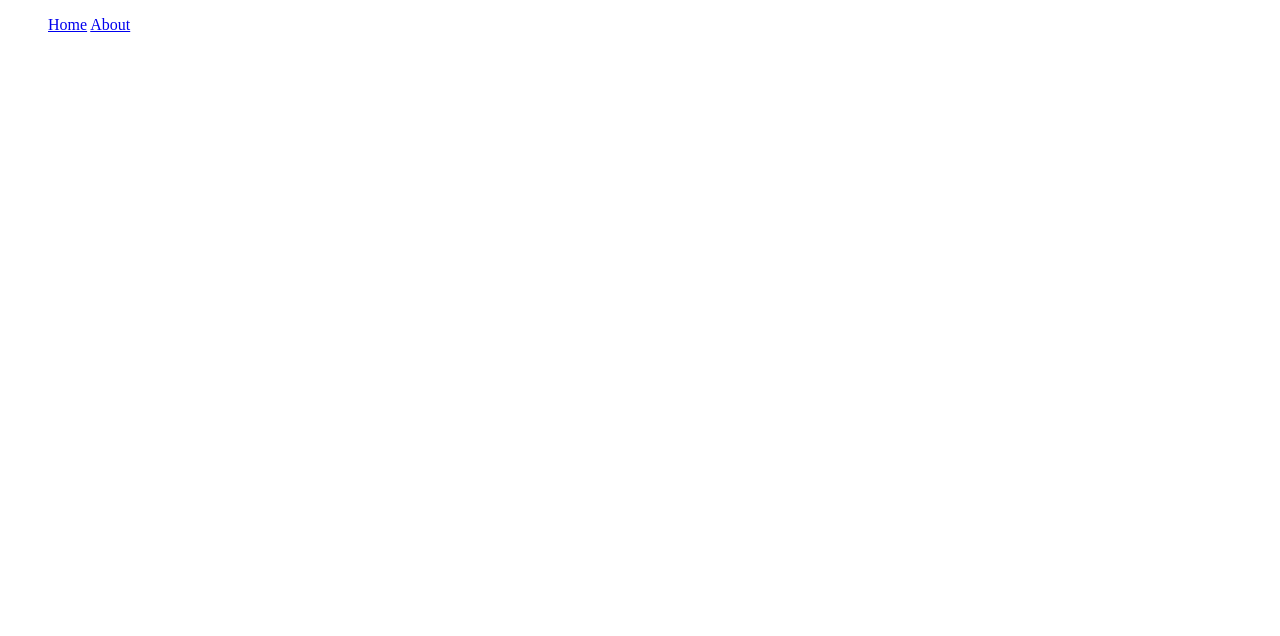
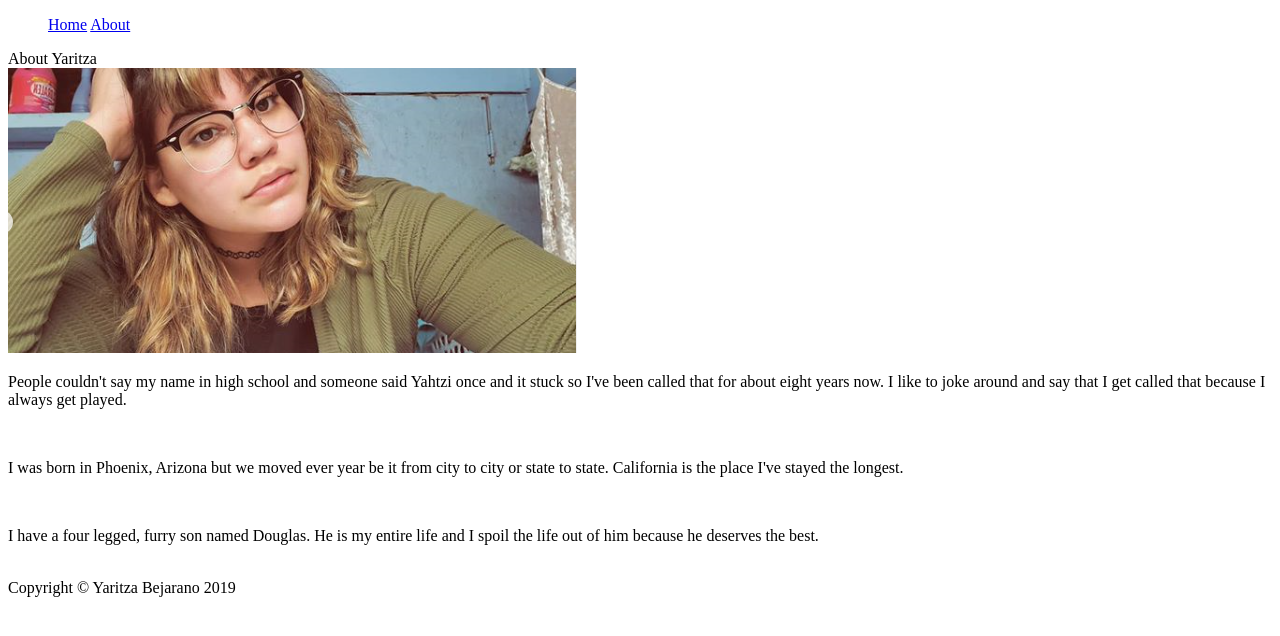
Before and after one commit to yahtzi/CISAssignment-02, a plain HTML site: page about.html in a window 1280 px wide. Drawn offline with Linux system fonts and the light colour scheme.

Commit message:
I added the pictures and html to the about page

```diff
--- a/about.html
+++ b/about.html
@@ -14,5 +14,16 @@
             <a href="about.html">About</a>
         </ul>
     </nav>
+
+    <header>About Yaritza</header>
+    <img src="images/YaritzaBej.png" alt="Yaritza Bejarano in her laundry room being narcissistic">
+    <p>People couldn't say my name in high school and someone said Yahtzi once and it stuck so I've been called that for about eight years now. I like to joke around and say that I get called that because I always get played.</p>
+    <br>
+    <p>I was born in Phoenix, Arizona but we moved ever year be it from city to city or state to state. California is the place I've stayed the longest.</p>
+    <br>
+    <p>I have a four legged, furry son named Douglas. He is my entire life and I spoil the life out of him because he deserves the best.</p>
+    <br>
+
+    <footer id="copyright">Copyright &copy; Yaritza Bejarano 2019</footer>
 </body>
 </html>
```
Also changed, not shown: index.html (+1 -1 lines), images/YaritzaBej.png (added).
